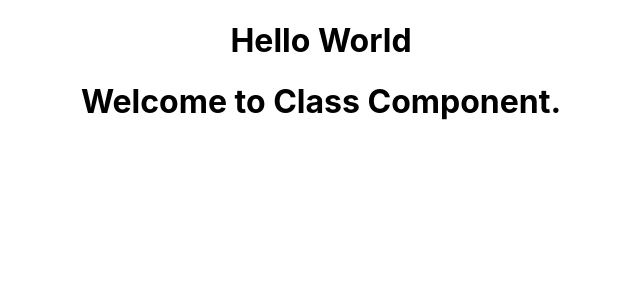
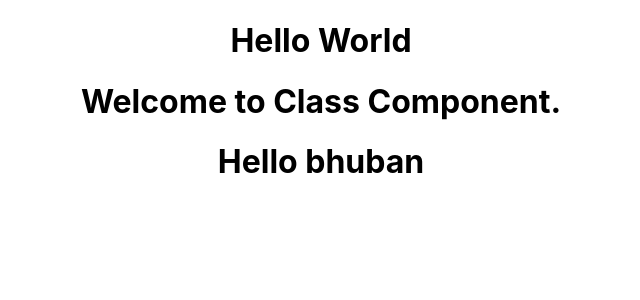
Before and after one commit to Bhubanghimire/react-practise, a React (Create React App) app: page / in a window 1280 px wide. Shown: the top 300 px of the page, without its empty margins (319-959 px from the left). Built offline with nearby package versions, Linux system fonts and the light colour scheme.

Commit message:
basic jsx information

```diff
--- a/src/App.js
+++ b/src/App.js
@@ -3,7 +3,7 @@ import './App.css';
 import React, {Component} from 'react';
 import Greet from "./components/Functional";
 import Welcome from "./components/Classcomponent";
-
+import Hello from "./components/JSXexample";
 
 class App extends Component{
   render() {
@@ -11,6 +11,7 @@ class App extends Component{
         <div className="App">
                 <Greet></Greet>
                 <Welcome></Welcome>
+                <Hello></Hello>
         </div>
     );
   }
--- /dev/null
+++ b/src/components/JSXexample.js
@@ -0,0 +1,19 @@
+import React from "react";
+
+const Hello = () =>{
+    // return (
+    //     // this is using jsx
+    //     <div>
+    //         <h1> hello bhuban from jsx </h1>
+    //     </div>
+    // )
+    //this is withour jsx
+
+    return React.createElement(
+        'div',
+        {"id":"hello", "className":"testClass"},
+        React.createElement('h1', null,"Hello bhuban")
+    )
+}
+
+export default Hello;
```
Also changed, not shown: 1 other file (tests, documents, lock files or other folders).
